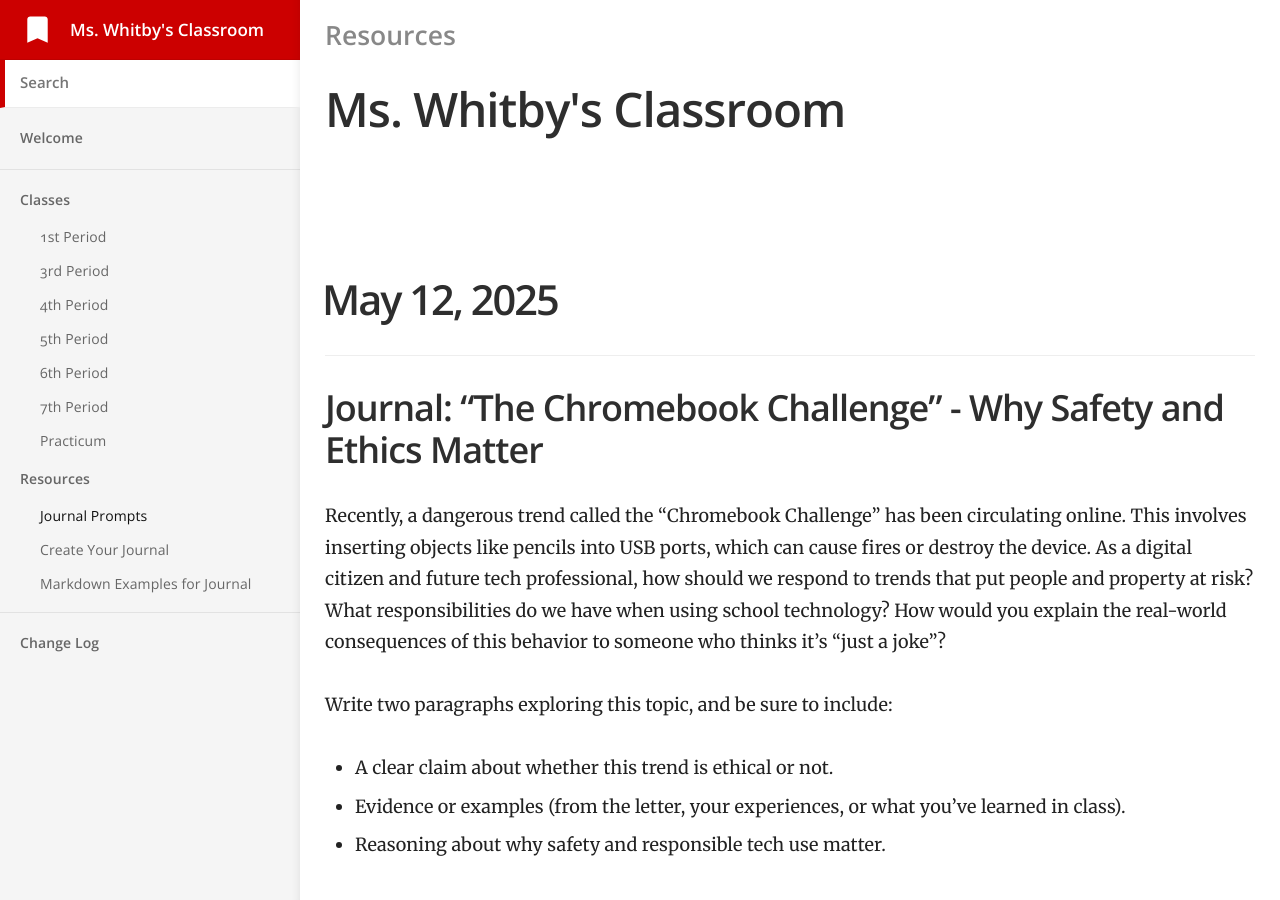
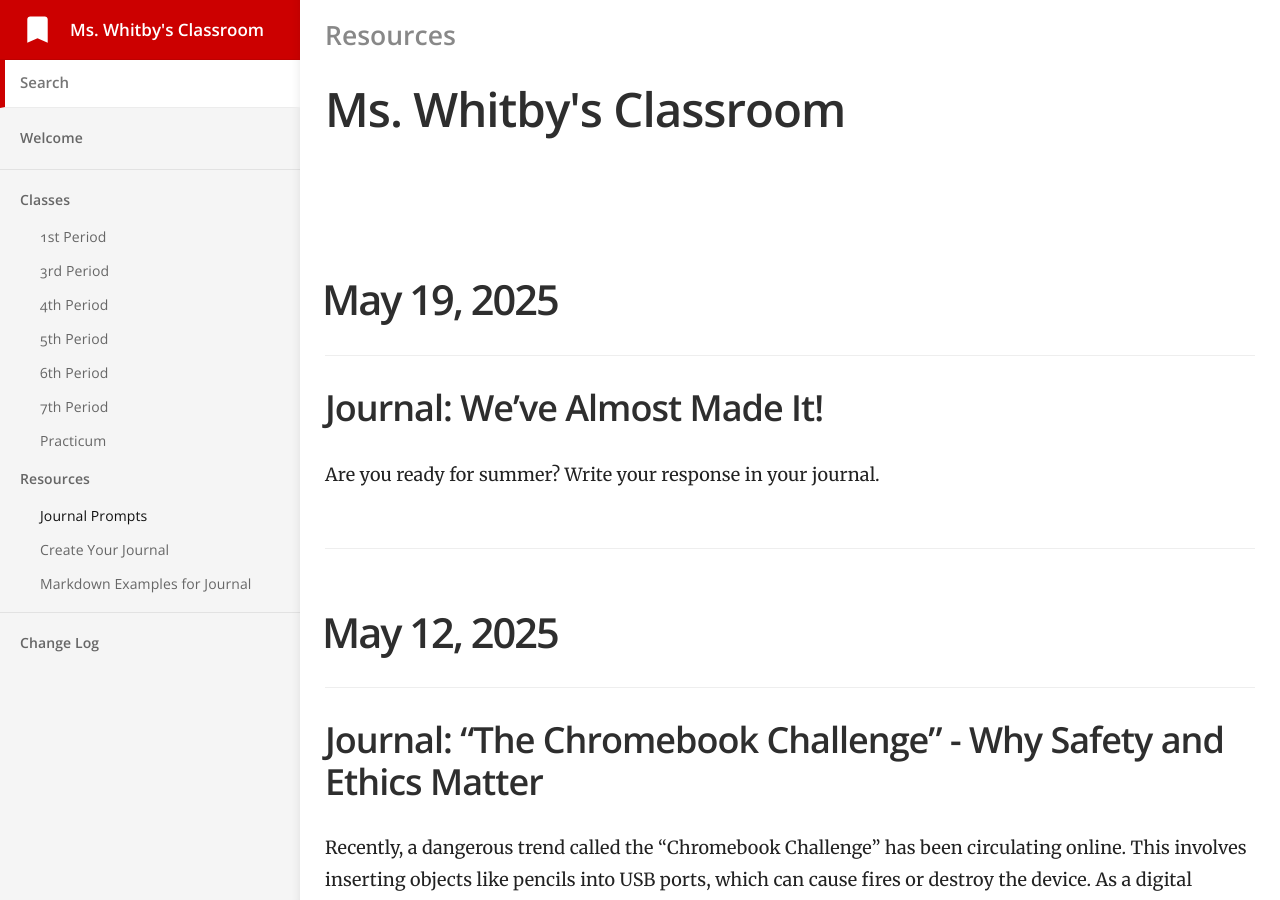
Before and after one commit to mswhitby/classroom, a Jekyll site: the page built from _docs/resources/journal.md, in a window 1280 px wide and 900 px high. Built offline with Jekyll 4.4.1, drawn with Linux system fonts in a browser that asks for light colours.

Commit message:
Updated journal

```diff
--- a/_docs/resources/journal.md
+++ b/_docs/resources/journal.md
@@ -3,6 +3,14 @@ title: Journal Prompts
 category: Resources
 order: 1
 ---
+
+# May 19, 2025
+
+## Journal: We've Almost Made It!
+
+Are you ready for summer? Write your response in your journal.
+
+----
 
 # May 12, 2025
 
```
